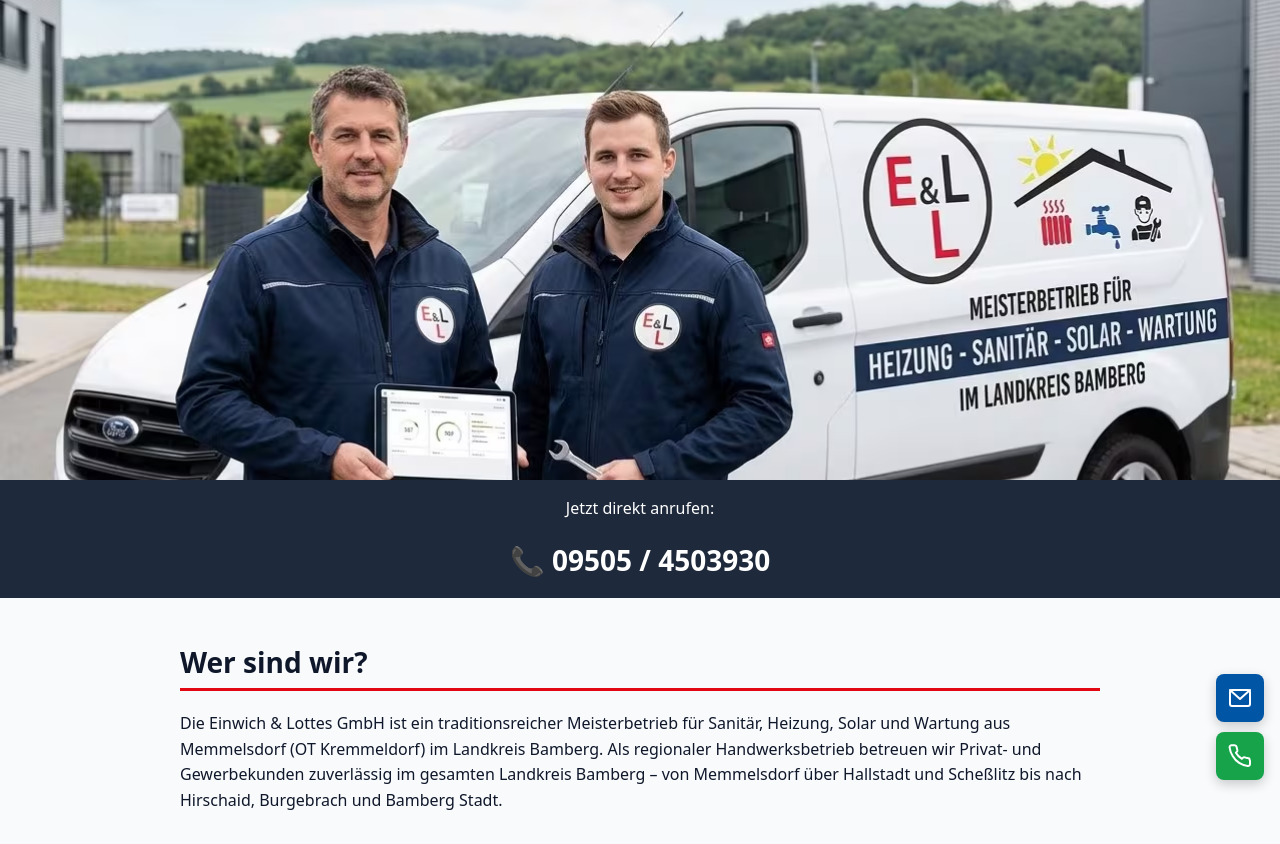
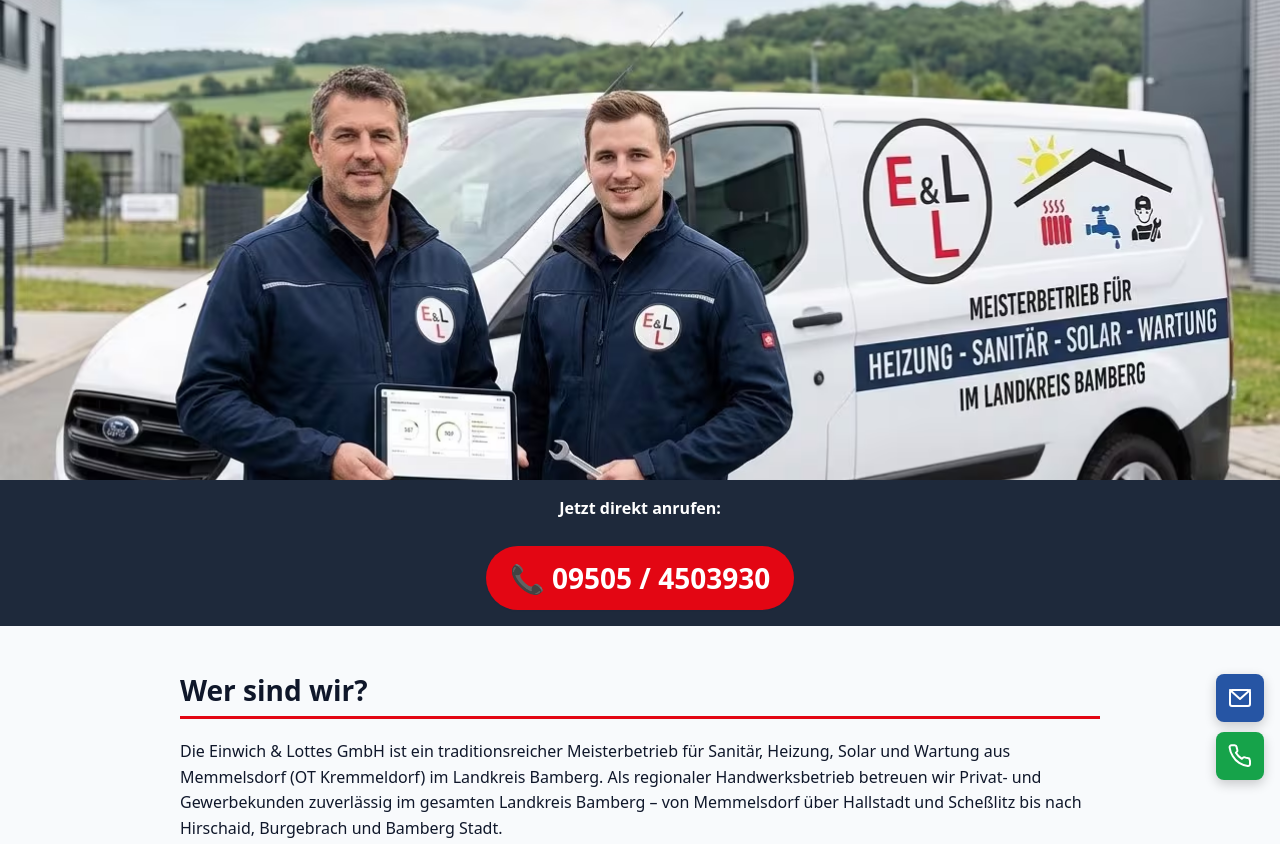
Before and after one commit to dakonr/einwich-lottes-website, a plain HTML site: page index.html in a window 1280 px wide. Shown: the top 844 px of the page. Drawn offline with Linux system fonts and the light colour scheme.

Commit message:
fix: style

```diff
--- a/css/style.css
+++ b/css/style.css
@@ -8,7 +8,7 @@
    -------------------------------------------------------------------------- */
 :root {
   /* Palette */
-  --color-blue:       #0055A5;  /* Primary Blue — buttons, links, subtitles */
+  --color-blue:       #2655A4;  /* Primary Blue — sampled from logo faucet; buttons, links, subtitles */
   --color-red:        #E30613;  /* Accent Red — section borders, highlights */
   --color-yellow:     #FBC02D;  /* Solar Yellow — stars, solar accents */
   --color-green:      #16A34A;  /* Phone Green — call action button */
@@ -189,17 +189,30 @@ strong {
   padding: 16px 20px;
 }
 
+.contact-banner p {
+  font-weight: 700;
+}
+
 .phone-link {
+  display: inline-block;
+  margin-top: var(--space-2);
+  padding: 10px 24px;
+  background: var(--color-red);
+  border-radius: 9999px;
   font-size: 1.5rem;
   font-weight: 700;
   color: #fff;
   text-decoration: none;
+  box-shadow: var(--shadow-card);
+  transition: background 0.15s ease, transform 0.15s ease;
 }
 
 .phone-link:hover,
 .phone-link:focus-visible {
-  text-decoration: underline;
+  text-decoration: none;
   color: #fff;
+  background: #c40511;
+  transform: translateY(-2px);
 }
 
 /* --------------------------------------------------------------------------
```
